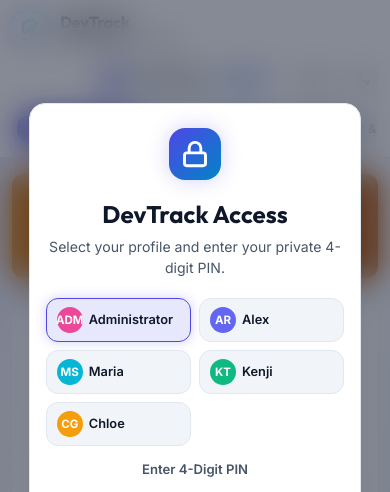
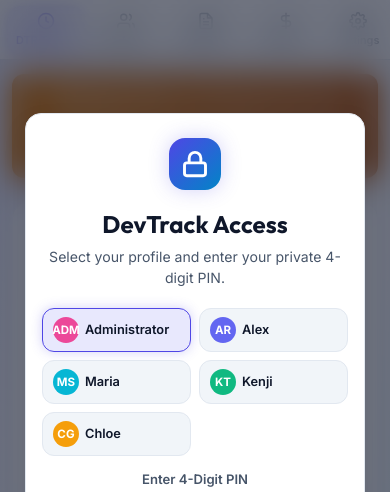
Before and after one commit to jasonvelasquez1410/diverse-ideas-attendance, a website: page index.html in a window 390 px wide. Shown: the top 492 px of the page. Drawn offline with Linux system fonts and the light colour scheme.

Commit message:
feat: enhance responsive mobile, iOS, tablet and desktop interface with native bottom navigation and adaptive auth modal

```diff
--- a/css/components.css
+++ b/css/components.css
@@ -795,14 +795,16 @@ select.form-control option {
   left: 0;
   width: 100vw;
   height: 100vh;
-  background: rgba(15, 23, 42, 0.5);
+  background: rgba(15, 23, 42, 0.6);
   backdrop-filter: blur(16px);
   -webkit-backdrop-filter: blur(16px);
   z-index: 9999;
   display: flex;
   align-items: center;
   justify-content: center;
-  padding: 20px;
+  padding: 16px;
+  overflow-y: auto;
+  overscroll-behavior: contain;
 }
 
 [data-theme="dark"] .auth-lock-overlay {
@@ -813,34 +815,38 @@ select.form-control option {
   max-width: 440px;
   width: 100%;
   text-align: center;
-  padding: 36px 28px;
+  padding: 32px 24px;
   background: var(--bg-card);
   border: 1px solid var(--border-color);
   border-radius: var(--radius-xl);
   box-shadow: var(--shadow-lg);
+  margin: auto;
+  max-height: calc(100dvh - 32px);
+  overflow-y: auto;
 }
 
 .auth-dev-grid {
   display: grid;
   grid-template-columns: repeat(2, 1fr);
-  gap: 12px;
-  margin: 20px 0;
+  gap: 10px;
+  margin: 18px 0;
 }
 
 .auth-dev-btn {
   display: flex;
   align-items: center;
-  gap: 10px;
-  padding: 10px 14px;
+  gap: 8px;
+  padding: 10px 12px;
   border-radius: var(--radius-md);
   background: var(--bg-tertiary);
   border: 1px solid var(--border-color);
   color: var(--text-primary);
   font-family: var(--font-sans);
-  font-size: 0.88rem;
+  font-size: 0.86rem;
   font-weight: 600;
   cursor: pointer;
   transition: all var(--transition-fast);
+  text-align: left;
 }
 
 .auth-dev-btn:hover, .auth-dev-btn.selected {
--- a/css/style.css
+++ b/css/style.css
@@ -417,7 +417,18 @@ body {
    Responsive Breakpoints & Mobile Optimization (iOS, Tablet, Desktop)
    ========================================================================== */
 
-/* Laptops & Tablets (<= 1024px) */
+/* ==========================================================================
+   Responsive Breakpoints & Mobile/iOS/Tablet Optimization
+   ========================================================================== */
+
+/* Laptops & Desktops (> 1024px) */
+@media (min-width: 1025px) {
+  .app-main {
+    padding: 28px 24px 60px;
+  }
+}
+
+/* Tablets & Small Laptops (769px to 1024px) */
 @media (max-width: 1024px) {
   .app-header {
     height: auto;
@@ -425,7 +436,7 @@ body {
   }
 
   .header-container {
-    flex-wrap: wrap;
+    padding: 0 18px;
     gap: 12px;
   }
 
@@ -452,52 +463,134 @@ body {
   }
 
   .app-main {
-    padding: 24px 18px 48px;
+    padding: 20px 16px 48px;
   }
 
   .grid-4 {
     grid-template-columns: repeat(2, 1fr);
-    gap: 16px;
+    gap: 14px;
   }
 
   .grid-3 {
     grid-template-columns: 1fr;
-    gap: 18px;
+    gap: 16px;
   }
 
   .grid-2 {
     grid-template-columns: 1fr;
-    gap: 18px;
+    gap: 16px;
   }
 }
 
-/* Mobile Devices & Small Tablets (<= 768px) */
+/* Mobile Devices & Small Tablets (<= 768px - Native App Feel) */
 @media (max-width: 768px) {
   :root {
-    --header-height: auto;
+    --header-height: 60px;
   }
 
   body {
-    padding-bottom: env(safe-area-inset-bottom, 16px);
+    /* Leave room for bottom navigation bar on mobile + iOS safe area */
+    padding-bottom: calc(72px + env(safe-area-inset-bottom, 16px));
+  }
+
+  .app-header {
+    height: var(--header-height);
+    padding: 0;
+    position: sticky;
+    top: 0;
+    z-index: 100;
+  }
+
+  .header-container {
+    padding: 0 14px;
+    height: 100%;
+  }
+
+  .brand-icon {
+    width: 36px;
+    height: 36px;
+  }
+
+  .brand-title {
+    font-size: 1.05rem;
+  }
+
+  .brand-subtitle {
+    font-size: 0.65rem;
+  }
+
+  /* Native Mobile Bottom Navigation Bar */
+  .nav-tabs {
+    position: fixed;
+    bottom: 0;
+    left: 0;
+    right: 0;
+    z-index: 990;
+    background: var(--bg-card);
+    backdrop-filter: blur(20px);
+    -webkit-backdrop-filter: blur(20px);
+    border: none;
+    border-top: 1px solid var(--border-color);
+    border-radius: 0;
+    padding: 6px 8px calc(6px + env(safe-area-inset-bottom, 0px));
+    margin: 0;
+    display: flex;
+    justify-content: space-around;
+    align-items: center;
+    box-shadow: 0 -4px 20px rgba(0, 0, 0, 0.08);
+  }
+
+  .nav-tab {
+    flex-direction: column;
+    gap: 3px;
+    padding: 6px 8px;
+    font-size: 0.68rem;
+    font-weight: 600;
+    border-radius: var(--radius-md);
+    flex: 1;
+    text-align: center;
+    justify-content: center;
+  }
+
+  .nav-tab svg {
+    width: 18px;
+    height: 18px;
+  }
+
+  .nav-tab span {
+    white-space: nowrap;
+    overflow: hidden;
+    text-overflow: ellipsis;
+    max-width: 60px;
+  }
+
+  .nav-tab.active {
+    background: rgba(99, 102, 241, 0.12);
+    color: var(--accent-primary);
+  }
+
+  [data-theme="dark"] .nav-tab.active {
+    background: rgba(99, 102, 241, 0.25);
+    color: #818cf8;
   }
 
   .app-main {
-    padding: 16px 12px 56px;
+    padding: 14px 12px 32px;
   }
 
   .section-header {
-    margin-bottom: 16px;
+    margin-bottom: 14px;
     flex-direction: column;
     align-items: flex-start;
-    gap: 12px;
+    gap: 10px;
   }
 
   .section-title-group h1 {
-    font-size: 1.4rem;
+    font-size: 1.35rem;
   }
 
   .section-title-group p {
-    font-size: 0.84rem;
+    font-size: 0.82rem;
   }
 
   .toolbar-actions {
@@ -519,16 +612,31 @@ body {
     gap: 10px;
   }
 
+  .grid-3 {
+    grid-template-columns: 1fr;
+    gap: 14px;
+  }
+
+  .grid-2 {
+    grid-template-columns: 1fr;
+    gap: 14px;
+  }
+
   .stat-card {
-    padding: 16px 14px;
+    padding: 14px 12px;
   }
 
   .stat-value {
-    font-size: 1.5rem;
+    font-size: 1.4rem;
   }
 
   .stat-label {
-    font-size: 0.74rem;
+    font-size: 0.72rem;
+  }
+
+  .stat-icon-wrapper {
+    width: 30px;
+    height: 30px;
   }
 
   /* Prevent iOS Safari auto-zoom on input focus */
@@ -537,23 +645,18 @@ body {
   }
 }
 
-/* Compact Smartphones (<= 520px) */
-@media (max-width: 520px) {
+/* Compact Smartphones (<= 480px) */
+@media (max-width: 480px) {
   .header-container {
-    padding: 0 12px;
+    padding: 0 10px;
   }
 
   .brand-title {
-    font-size: 1rem;
+    font-size: 0.95rem;
   }
 
   .brand-subtitle {
-    font-size: 0.65rem;
-  }
-
-  .brand-icon {
-    width: 36px;
-    height: 36px;
+    display: none;
   }
 
   .live-clock-pill {
@@ -562,14 +665,14 @@ body {
 
   #btn-header-auth-switch {
     padding: 4px 8px;
-    font-size: 0.74rem;
+    font-size: 0.72rem;
   }
 
   #header-user-avatar {
-    width: 20px !important;
-    height: 20px !important;
-    font-size: 0.6rem !important;
-    margin-right: 4px !important;
+    width: 18px !important;
+    height: 18px !important;
+    font-size: 0.58rem !important;
+    margin-right: 3px !important;
   }
 
   .theme-toggle-btn {
@@ -577,19 +680,9 @@ body {
     height: 32px;
   }
 
-  .nav-tab {
-    padding: 6px 10px;
-    font-size: 0.78rem;
-    gap: 5px;
-  }
-
-  .nav-tab svg {
-    width: 15px;
-    height: 15px;
-  }
-
   .grid-4 {
-    grid-template-columns: 1fr;
+    grid-template-columns: 1fr 1fr;
+    gap: 8px;
   }
 
   .toolbar-actions .btn {
```
Also changed, not shown: project.md (+6 -0 lines).
